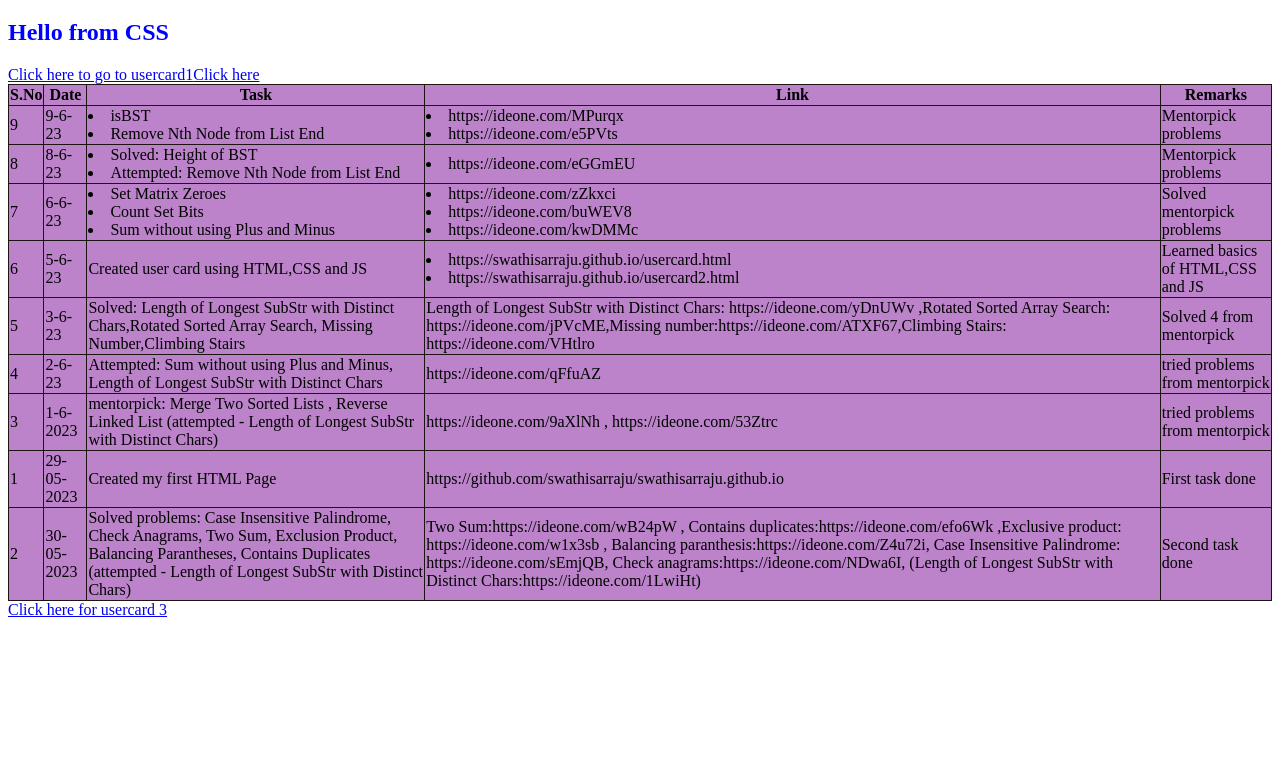
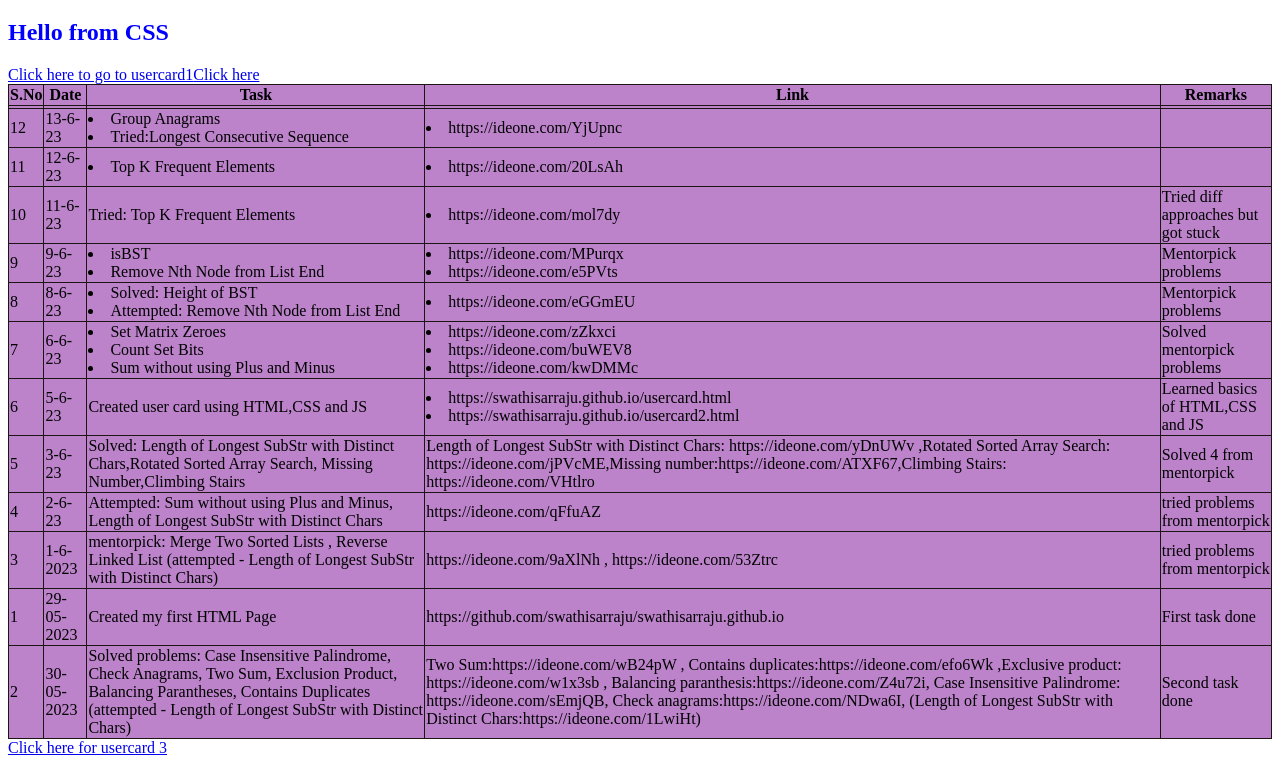
Before and after one commit to swathisarraju/swathisarraju.github.io, a plain HTML site: page index.html in a window 1280 px wide. Shown: the part 61-826 px from the top of the page. Before the commit the page ends 800 px from the top, so only its background shows below. Drawn offline with Linux system fonts and the light colour scheme.

Commit message:
updated till 13 may

```diff
--- a/index.html
+++ b/index.html
@@ -19,6 +19,45 @@
             <th>Task</th>
             <th>Link</th>
             <th>Remarks</th>
+        </tr>
+        <tr>
+            <td></td>
+            <td></td>
+            <td></td>
+            <td></td>
+            <td></td>
+        </tr>
+        <tr>
+            <td>12</td>
+            <td>13-6-23</td>
+            <td>
+                <li>Group Anagrams</li>
+                <li>Tried:Longest Consecutive Sequence</li>
+            </td>
+            <td><li>https://ideone.com/YjUpnc</li></td>
+            <td></td>
+        </tr>
+        <tr>
+            <td>11</td>
+            <td>12-6-23</td>
+            <td>
+                <li>Top K Frequent Elements</li>
+
+            </td>
+            <td>
+                <li>https://ideone.com/20LsAh</li>
+
+            </td>
+            <td></td>
+        </tr>
+        <tr>
+            <td>10</td>
+            <td>11-6-23</td>
+            <td>Tried: Top K Frequent Elements</td>
+            <td>
+                <li>https://ideone.com/mol7dy</li>
+            </td>
+            <td>Tried diff approaches but got stuck</td>
         </tr>
         <tr>
             <td>9</td>
```
